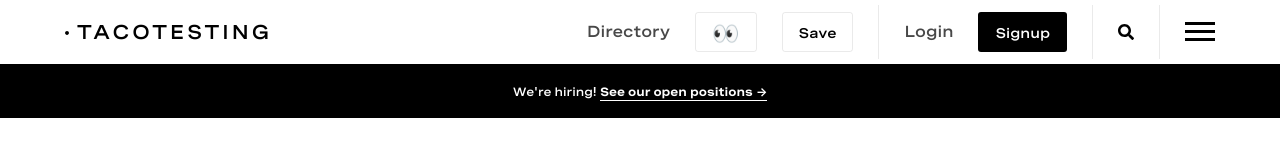
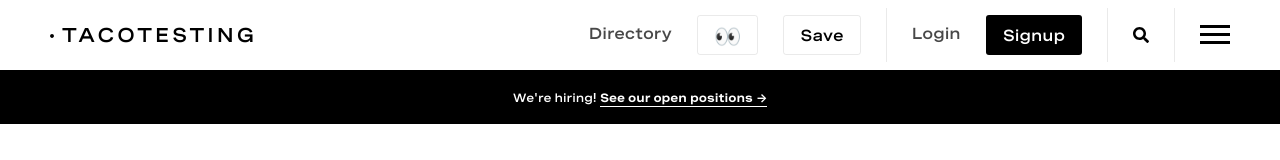
Before and after one commit to karinnordkvist/TT_Taco, a React (Create React App) app: page / in a window 1280 px wide. Shown: the top 160 px of the page. Built offline with nearby package versions, Linux system fonts and the light colour scheme; no server answers.

Commit message:
Changed some measurements

```diff
--- a/src/components/Header.js
+++ b/src/components/Header.js
@@ -66,7 +66,7 @@ export const Header = () => {
 
 // STYLING ----------------------------------------
 const HeaderOuterWrapper = styled.div`
-  height: 64px;
+  height: 70px;
   display: flex;
   align-self: center;
   width: 100vw;
@@ -74,7 +74,7 @@ const HeaderOuterWrapper = styled.div`
 
 const HeaderInnerWrapper = styled.div`
   width: 95vw;
-  max-width: 1150px;
+  max-width: 1180px;
   margin: auto;
   display: flex;
   align-items: center;
@@ -89,10 +89,10 @@ const HeaderLogo = styled.h1`
 `;
 
 const Link = styled.a`
+  font-size: 16px;
+  line-height: 24px;
   font-weight: 600;
-  font-size: 12px;
   color: #484848;
-  font-size: 16px;
   margin: 0 25px;
   padding: 3px 0;
   border-bottom: 2px solid transparent;
@@ -135,15 +135,15 @@ const Hamburger = styled(Link)`
 `;
 
 const Button = styled.button`
+  font-family: 'Spezia';
+  font-size: 16px;
+  line-height: 24px;
+  font-weight: 600;
   margin-right: 25px;
   padding: 8px 16px;
   border-radius: 3px;
-  line-height: 24px;
   background: none;
   border: 1px solid #00000015;
-  font-family: 'Spezia';
-  font-weight: 600;
-  font-size: 14px;
   height: 40px;
 
   &:hover {
--- a/src/components/MainRecipe.js
+++ b/src/components/MainRecipe.js
@@ -69,7 +69,8 @@ the prettiest.. */
     font-weight: 600;
     text-transform: uppercase;
     margin-top: 0;
-    font-size: 50px;
+    font-size: 48px;
+    line-height: 58px;
   }
 
   h2 {
@@ -81,6 +82,8 @@ the prettiest.. */
   p {
     &:nth-child(2) {
       font-size: 32px;
+      line-height: 40px;
+      color: #333;
     }
   }
 
```
